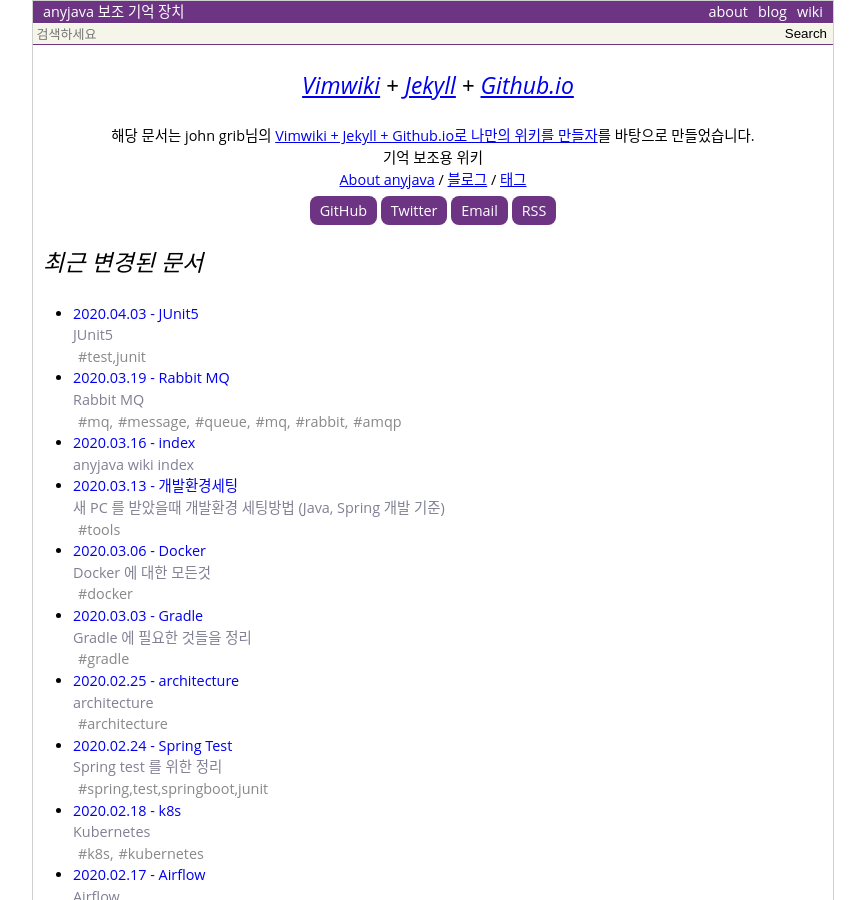
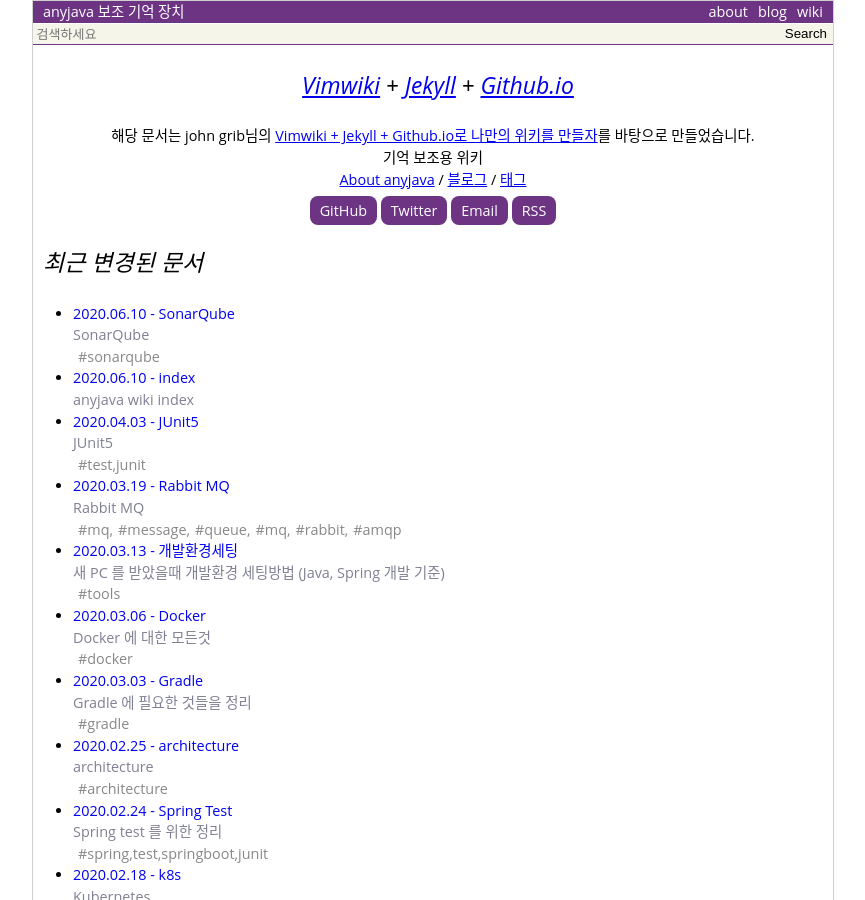
Before and after one commit to anyjava/anyjava.github.io, a Jekyll site: the page built from index.html, in a window 1280 px wide and 900 px high. Shown: the whole window, without its empty margins (207-1072 px from the left). Built offline with Jekyll 4.4.1, drawn with Linux system fonts in a browser that asks for light colours; some of the changed text lies outside the part shown.

Commit message:
ADD sonarqube

```diff
--- a/_data/tagList.yml
+++ b/_data/tagList.yml
@@ -58,6 +58,7 @@
 - secure
 - 'secure,'
 - slf4j
+- sonarqube
 - 'spock,'
 - spring
 - 'spring,'
--- a/_data/tagMap.yml
+++ b/_data/tagMap.yml
@@ -140,6 +140,8 @@
     - {fileName: RabbitMQ}
 secure:
     - {fileName: SecureCoding}
+sonarqube:
+    - {fileName: SonarQube}
 'spock,':
     - {fileName: spock}
     - {fileName: Test_Framework}
--- a/_wiki/index.md
+++ b/_wiki/index.md
@@ -3,7 +3,7 @@
 title   : index
 summary : anyjava wiki index
 date    : 2018-08-15 19:41:36 +0900
-updated : 2020-03-16 19:12:27 +0900
+updated : 2020-06-10 01:37:19 +0900
 tags    :
 toc     : true
 public  : true
@@ -63,6 +63,7 @@
   * [[k8s]]
   * [[RabbitMQ]]
 * [[CodeReview]]
+* [[SonarQube]]
 * [[Synology]]
 
 * [[Books]]
```
Also changed, not shown: _data/pageMap.yml (+11 -3 lines), _wiki/SonarQube.md (added, +23 -0 lines).
